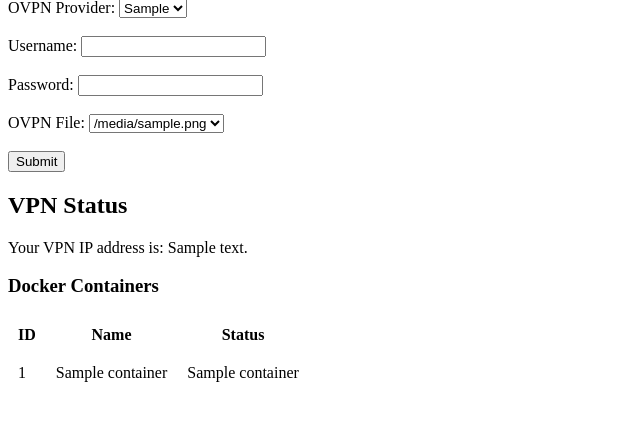
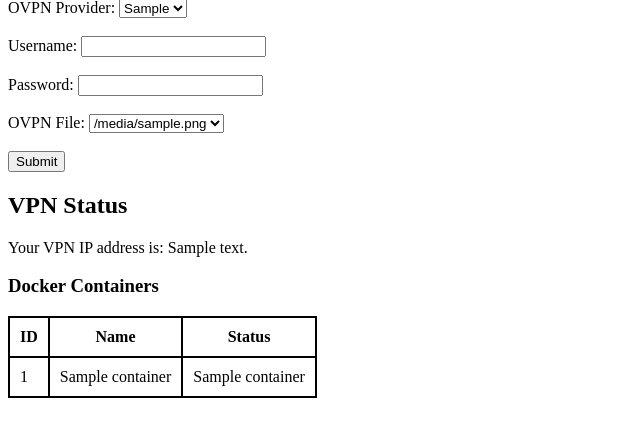
Before and after one commit to rjohn92/vpn-network, a Flask app: template web/templates/index.html in a window 1280 px wide. Shown: the part 81-518 px from the top of the page, without its empty margins (0-640 px from the left). Run offline with Flask 3, Linux system fonts and the light colour scheme; the template is opened without the code that fills it: most values are stand-ins (such as "Sample title", 1, 10 or a date in 2020); parts of the project's set-up code (start-up, migrations or seed data) failed here and were passed over.

Commit message:
added formatting to container table

```diff
--- a/web/requirements.txt
+++ b/web/requirements.txt
@@ -2,6 +2,7 @@ blinker==1.8.2
 certifi==2024.7.4
 charset-normalizer==3.3.2
 click==8.1.7
+docker==7.1.0
 Flask==3.0.3
 idna==3.7
 itsdangerous==2.2.0
--- a/web/static/stylesheet.css
+++ b/web/static/stylesheet.css
@@ -1,5 +1,5 @@
 table, th, td {
-    border: 2 px solid black;
+    border: 2px solid black;
     border-collapse: collapse;
 }
 th, td {
```
Also changed, not shown: requirements.txt (deleted, +0 -13 lines).
